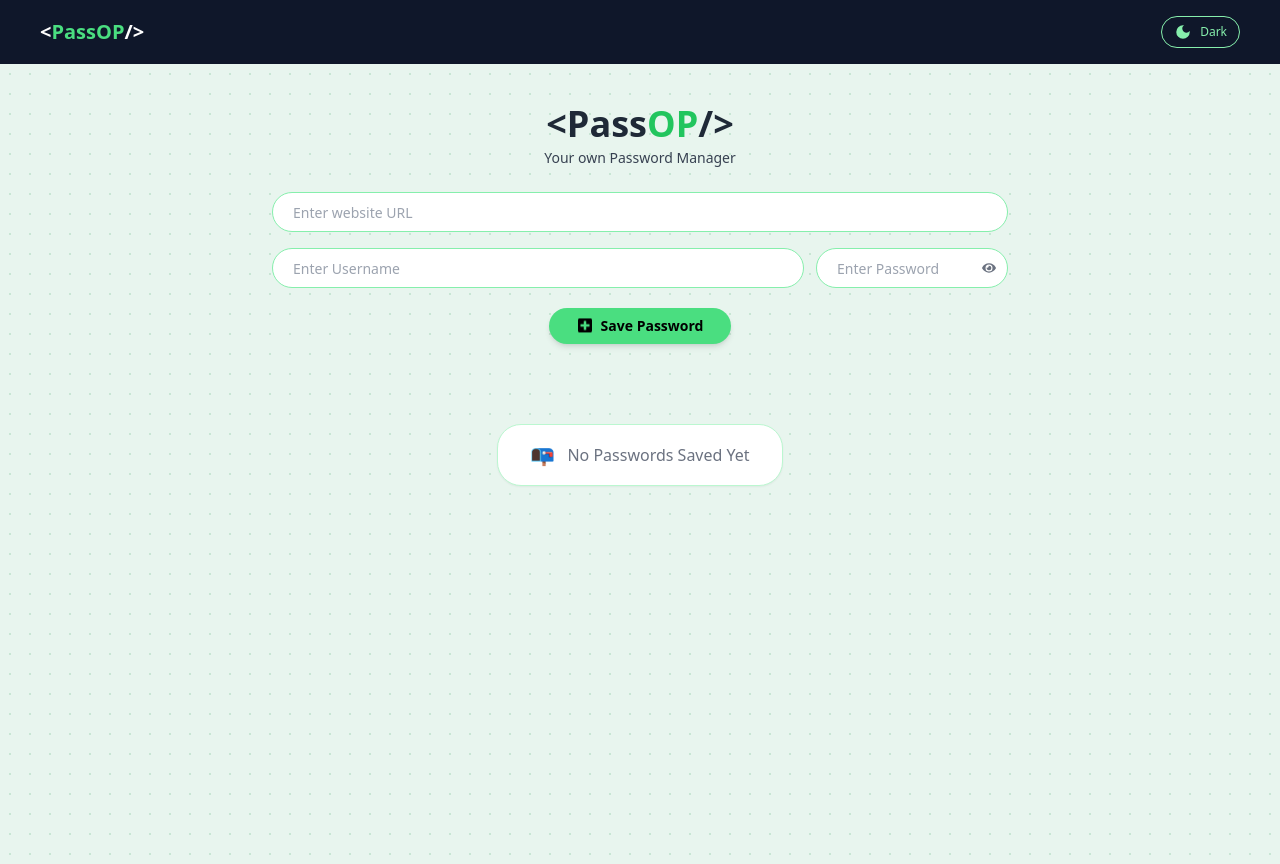
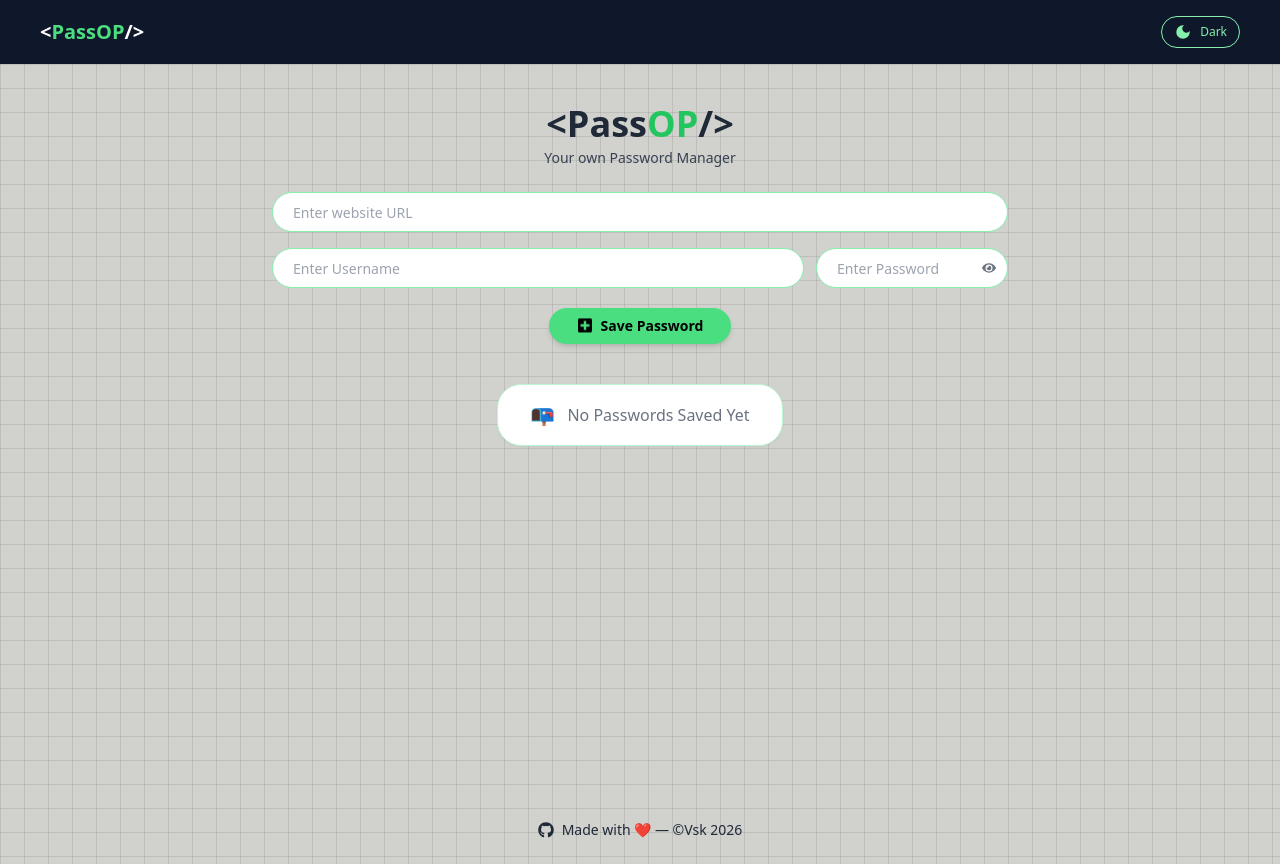
Before and after one commit to Vahidsk18/PassOp---React, a React (Vite) app: page /manager in a window 1280 px wide. Built offline with nearby package versions, Linux system fonts and the light colour scheme.

Commit message:
UI Updated

```diff
--- a/src/components/Home.jsx
+++ b/src/components/Home.jsx
@@ -9,7 +9,14 @@ function Home() {
 
     return (
         <div className={`min-h-screen transition-colors duration-300 ${isDark ? 'bg-[#0f172a]' : 'bg-[#e8f5ee]'}`}
-            style={{ backgroundImage: 'radial-gradient(circle, #c8e6d4 1px, transparent 1px)', backgroundSize: '20px 20px' }}>
+            style={isDark ? {
+                backgroundImage: 'linear-gradient(rgba(255,255,255,0.06) 1px, transparent 1px), linear-gradient(90deg, rgba(255,255,255,0.06) 1px, transparent 1px)',
+                backgroundSize: '24px 24px'
+            } : {
+                backgroundImage: 'linear-gradient(rgba(0,0,0,0.09) 1px, transparent 1px), linear-gradient(90deg, rgba(0,0,0,0.09) 1px, transparent 1px)',
+                backgroundSize: '24px 24px'
+            }}
+        >
 
             {/* Hero */}
             <div className="max-w-4xl mx-auto px-6 pt-20 pb-10 text-center">
@@ -74,7 +81,7 @@ function Home() {
             </div>
 
             {/* Footer */}
-            <footer className={`text-center py-6 text-sm flex justify-center items-center gap-2 transition-colors duration-300 ${isDark ? 'text-gray-500' : 'text-gray-600'}`}>
+            <footer className={`text-center py-6 text-sm flex justify-center items-center gap-2 transition-colors duration-300 ${isDark ? 'text-gray-300' : 'text-gray-800'}`}>
                 <Link to='https://github.com/Vahidsk18/' target="_blank"><FaGithub className="text-sm" /></Link>
                 <span>Made with ❤️ — ©Vsk {new Date().getFullYear()}</span>
             </footer>
--- a/src/components/Manager.jsx
+++ b/src/components/Manager.jsx
@@ -1,5 +1,5 @@
 import React, { useEffect, useState } from 'react'
-import { FaEye, FaEyeSlash, FaPlusSquare, FaTrash, FaEdit, FaCopy } from "react-icons/fa";
+import { FaEye, FaEyeSlash, FaPlusSquare, FaTrash, FaEdit, FaCopy, FaGithub } from "react-icons/fa";
 import { showSuccess, showError, showInfo, showWarn } from '../utils/toast';
 import { useTheme } from '../context_api/ThemeContext';
 import { Link } from 'react-router-dom';
@@ -71,8 +71,19 @@ function Manager() {
     };
 
     return (
-        <div className={`min-h-screen transition-colors duration-300 ${isDark ? 'bg-[#0f172a]' : 'bg-[#e8f5ee]'}`}
-            style={{ backgroundImage: 'radial-gradient(circle, #c8e6d4 1px, transparent 1px)', backgroundSize: '20px 20px' }}>
+        <div
+            className={`min-h-screen flex flex-col transition-colors duration-300 ${isDark ? 'bg-[#0D0C0C]' : 'bg-[#D1D1CE]'}`}
+            style={isDark ? {
+                backgroundImage: 'linear-gradient(rgba(255,255,255,0.06) 1px, transparent 1px), linear-gradient(90deg, rgba(255,255,255,0.06) 1px, transparent 1px)',
+                backgroundSize: '24px 24px'
+            } : {
+                backgroundImage: 'linear-gradient(rgba(0,0,0,0.09) 1px, transparent 1px), linear-gradient(90deg, rgba(0,0,0,0.09) 1px, transparent 1px)',
+                backgroundSize: '24px 24px'
+            }}
+        >
+
+            {/* ── Page body grows to push footer down ── */}
+            <div className="flex-1">
 
                 {/* Main Content */}
                 <div className="max-w-3xl mx-auto pt-10 px-4">
@@ -130,7 +141,7 @@ function Manager() {
                         </div>
                     </div>
 
-                {/* Add Button */}
+                    {/* Save Button */}
                     <div className="flex justify-center">
                         <button onClick={savePassword} className="flex items-center gap-2 px-7 py-2 text-sm font-semibold rounded-full bg-green-400 hover:bg-green-500 active:scale-95 transition-all shadow-md">
                             <FaPlusSquare className="text-base animate-bounce" />
@@ -140,12 +151,10 @@ function Manager() {
 
                 </div>
 
-            <br /><br />
-
-            {/* // Replace your existing table section with this */}
-
+                {/* ── Password Table / Empty State ── */}
+                <div className="mt-10">
                     {passwordArray.length === 0 ? (
-                <div className="flex justify-center mt-8">
+                        <div className="flex justify-center">
                             <div className={`flex items-center gap-3 px-8 py-4 rounded-3xl shadow-sm border ${isDark ? 'bg-[#1e293b] border-gray-700 text-gray-400' : 'bg-white border-green-200 text-gray-500'}`}>
                                 <span className="text-xl">📭</span>
                                 <span className="text-base font-medium">No Passwords Saved Yet</span>
@@ -157,13 +166,11 @@ function Manager() {
                                 Your Passwords
                             </h2>
 
-                    {/* Responsive scroll wrapper */}
-                    <div className="w-full overflow-x-auto rounded-xl shadow-md border border-green-200  ">
+                            <div className="w-full overflow-x-auto rounded-xl shadow-md border border-green-200">
                                 <table className="min-w-full text-sm border-collapse">
 
-                            {/* ── Header: dark green like screenshot ── */}
                                     <thead>
-                                <tr className="bg-[#2e7d4f] text-white bg-green-600">
+                                        <tr className="bg-[#2e7d4f] text-white">
                                             <th className="py-3 px-5 text-center font-semibold tracking-wide whitespace-nowrap">Site</th>
                                             <th className="py-3 px-5 text-center font-semibold tracking-wide whitespace-nowrap">Username</th>
                                             <th className="py-3 px-5 text-center font-semibold tracking-wide whitespace-nowrap">Password</th>
@@ -171,7 +178,6 @@ function Manager() {
                                         </tr>
                                     </thead>
 
-                            {/* ── Body: alternating light green rows ── */}
                                     <tbody>
                                         {passwordArray.map((p, i) => (
                                             <tr
@@ -184,12 +190,11 @@ function Manager() {
                                                 {/* Site */}
                                                 <td className={`py-3 px-5 text-center ${isDark ? 'text-gray-300' : 'text-gray-700'}`}>
                                                     <div className="flex items-center justify-center gap-1.5 min-w-0">
-
                                                         <a
                                                             href={p.website.startsWith("http://") || p.website.startsWith("https://") ? p.website : `https://${p.website}`}
                                                             target="_blank"
                                                             rel="noopener noreferrer"
-                                                    className=" hover:underline hover:text-green-600 transition-colors"
+                                                            className="hover:underline hover:text-green-600 transition-colors"
                                                         >
                                                             <span className="underline truncate max-w-[160px] sm:max-w-xs md:max-w-sm block">
                                                                 {p.website}
@@ -262,6 +267,17 @@ function Manager() {
                             </div>
                         </div>
                     )}
+                </div>
+
+            </div>{/* end flex-1 */}
+
+            {/* ── Footer always at bottom ── */}
+            <footer className={`text-center py-6 text-sm flex justify-center items-center gap-2 transition-colors duration-300 ${isDark ? 'text-gray-300' : 'text-gray-800'}`}>
+                <a href="https://github.com/Vahidsk18/" target="_blank" rel="noopener noreferrer">
+                    <FaGithub className={`text-base transition-colors ${isDark ? 'hover:text-white' : 'hover:text-gray-900'}`} />
+                </a>
+                <span>Made with ❤️ — ©Vsk {new Date().getFullYear()}</span>
+            </footer>
 
         </div>
     );
```
Lines whose indentation alone changed are shown as unchanged.
